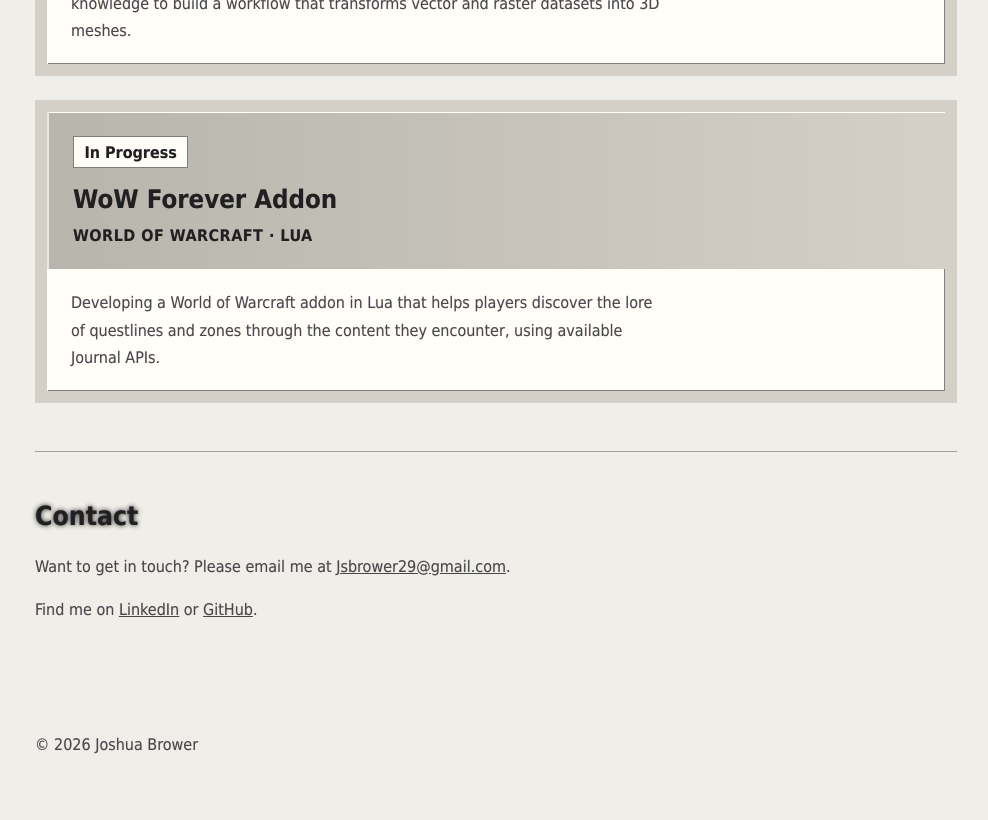
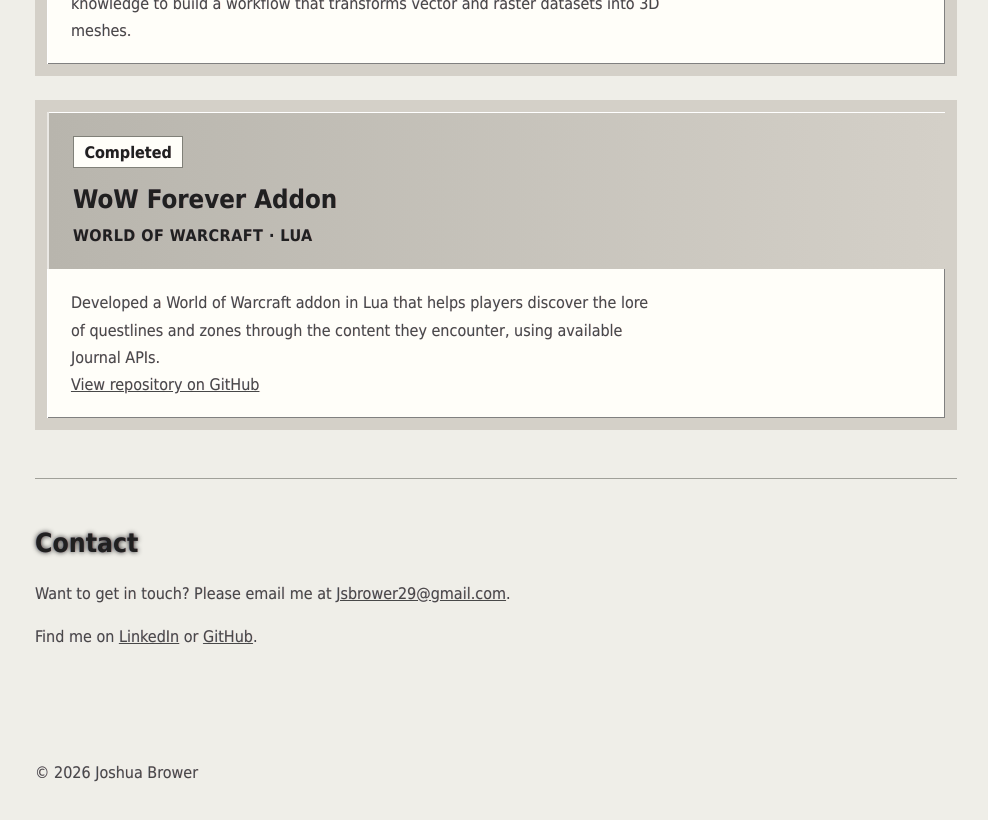
Before and after one commit to SionThePeon/JoshuaBrower-website, a React (Vite) app: page / in a window 1280 px wide. Shown: the part 3740-4560 px from the top of the page, without its empty margins (269-1257 px from the left). Built offline with nearby package versions, Linux system fonts and the light colour scheme.

Commit message:
Update App.jsx

```diff
--- a/src/App.jsx
+++ b/src/App.jsx
@@ -244,15 +244,16 @@
           </article>
           <article className="project-card" aria-labelledby="wow-forever-title">
             <div className="project-card-header">
-              <span className="project-status">In Progress</span>
+              <span className="project-status">Completed</span>
               <h3 id="wow-forever-title">WoW Forever Addon</h3>
               <span className="project-tech">World of Warcraft · Lua</span>
             </div>
             <div className="project-card-body">
               <p>
-                Developing a World of Warcraft addon in Lua that helps players discover the lore
+                Developed a World of Warcraft addon in Lua that helps players discover the lore
                 of questlines and zones through the content they encounter, using available Journal APIs.
               </p>
+              <p><a href="https://github.com/SionThePeon/WoWAddon">View repository on GitHub</a></p>
             </div>
           </article>
         </section>
```
